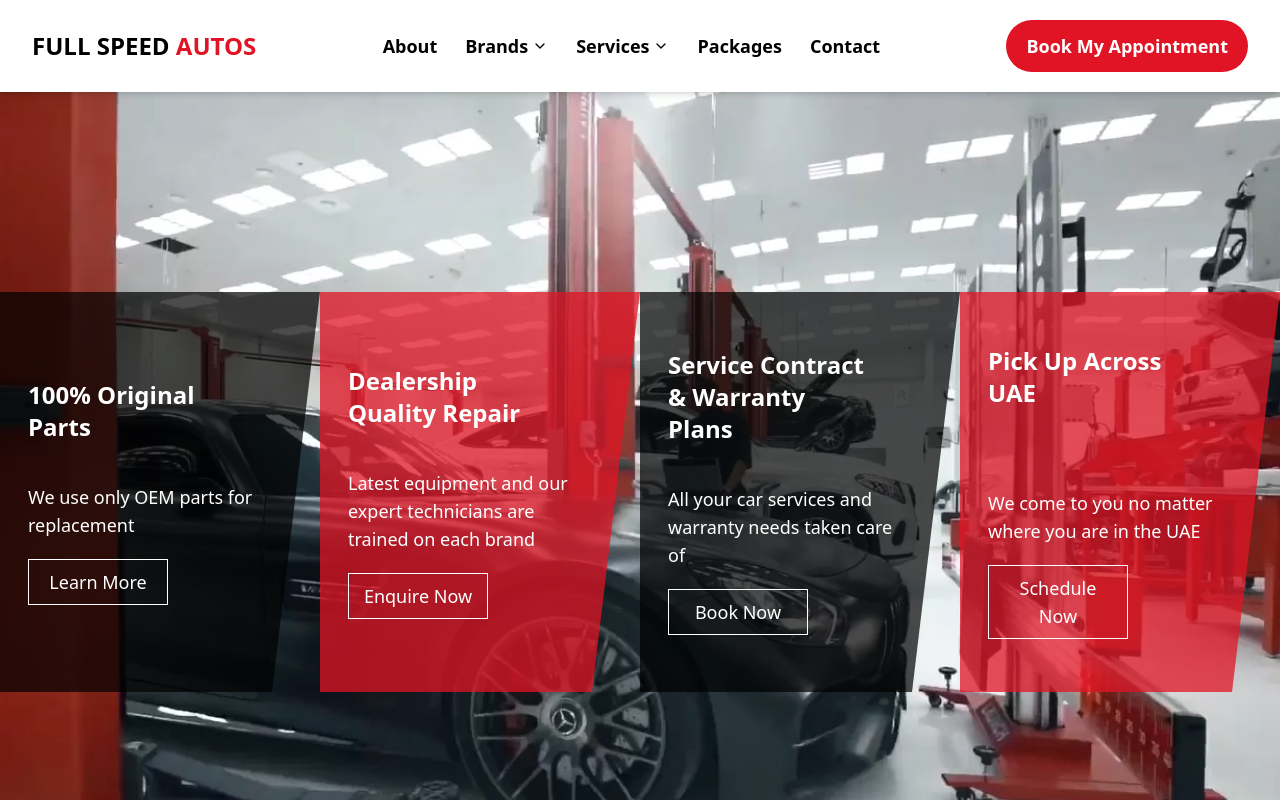
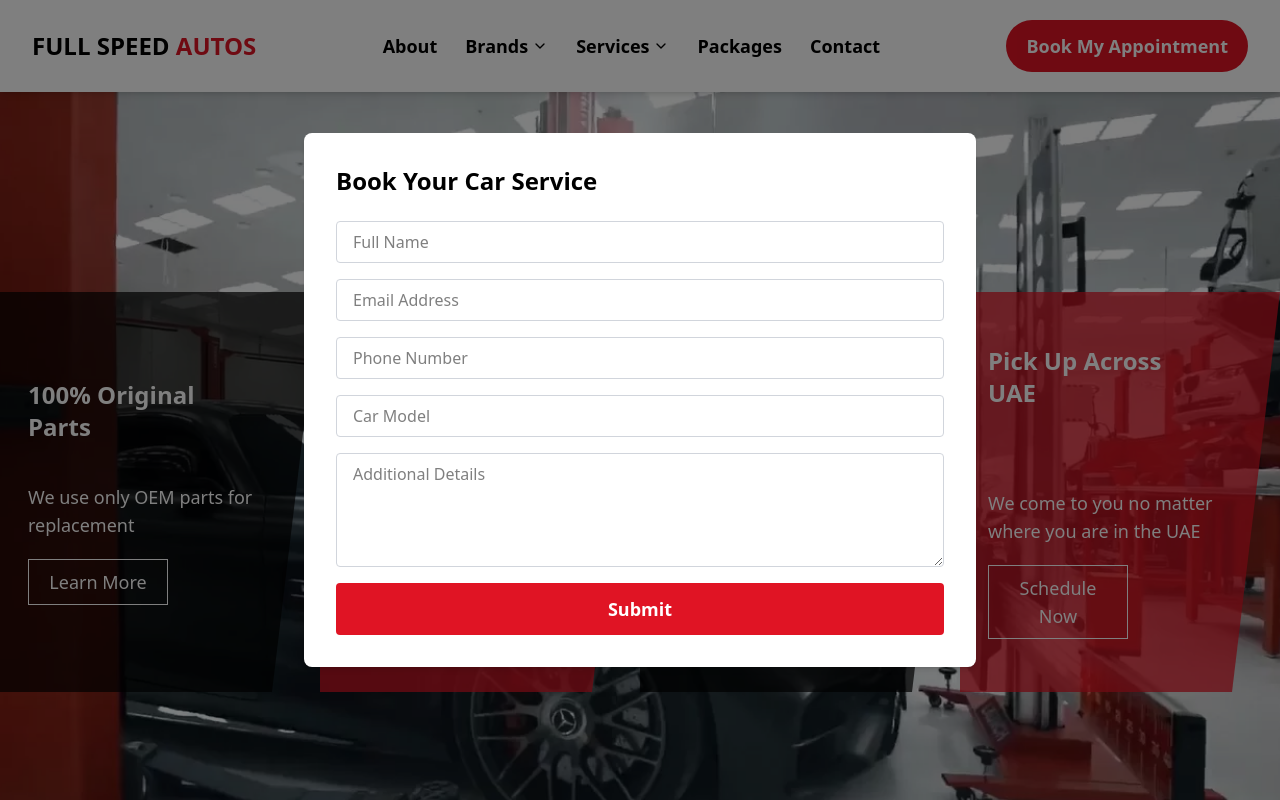
Before and after one commit to Vr7Rizwan/full-speed-auto, a Next.js app: page / in a window 1280 px wide. Both pictures are taken after a click on the button "Book My Appointment". Shown: the top 800 px of the page. Built offline with nearby package versions, Linux system fonts and the light colour scheme.

Commit message:
add form pop up

```diff
--- a/app/components/ContactBtn.tsx
+++ b/app/components/ContactBtn.tsx
@@ -1,5 +1,7 @@
 "use client";
-import React, { useState } from "react";
+import React, { useState, useEffect } from "react";
+import { createPortal } from "react-dom";
+import Form from "./Form";
 
 function ContactBtn({
   text,
@@ -11,11 +13,19 @@ function ContactBtn({
   setMobileMenuOpen?: React.Dispatch<React.SetStateAction<boolean>>;
 }) {
   const [formPopup, setFormPopup] = useState<boolean>(false);
-  return setMobileMenuOpen ? (
+  const [mounted, setMounted] = useState(false);
+
+  useEffect(() => {
+    setMounted(true);
+    return () => setMounted(false);
+  }, []);
+
+  return (
+    <>
       <section>
         <button
           onClick={() => {
-          setMobileMenuOpen(false);
+            if (setMobileMenuOpen) setMobileMenuOpen(false);
             setFormPopup(true);
           }}
           className={classes}
@@ -23,12 +33,23 @@ function ContactBtn({
           {text}
         </button>
       </section>
-  ) : (
-    <section>
-      <button onClick={() => setFormPopup(true)} className={classes}>
-        {text}
-      </button>
-    </section>
+      {mounted &&
+        formPopup &&
+        createPortal(
+          <div
+            className="fixed w-full h-full inset-0 bg-black/50 z-[9999] flex justify-center items-center p-4"
+            onClick={() => setFormPopup(false)}
+          >
+            <div
+              onClick={(e) => e.stopPropagation()}
+              className="w-full max-w-2xl"
+            >
+              <Form widthAfterMD="w-full" />
+            </div>
+          </div>,
+          document.body
+        )}
+    </>
   );
 }
 
--- a/app/components/Form.tsx
+++ b/app/components/Form.tsx
@@ -1,8 +1,6 @@
-import React from 'react'
-
-function Form() {
+function Form({widthAfterMD}:{widthAfterMD?:string}) {
   return (
-    <div className="w-full md:w-1/2 bg-primary p-6 sm:p-8 rounded-lg shadow-md">
+    <div className={`w-full md:${widthAfterMD || "w-1/2"} bg-primary p-6 sm:p-8 rounded-lg shadow-md`}>
                 <h2 className="subHeading font-bold mb-6 text-txtColor">
                     Book Your Car Service
                 </h2>
--- a/app/components/Navbar.tsx
+++ b/app/components/Navbar.tsx
@@ -87,9 +87,7 @@ const Navbar: React.FC = () => {
 
         {/* Desktop Button */}
         <div className="hidden lg:block">
-          <button className="cursor-pointer normalText font-semibold bg-secondary text-primary px-5 py-3 rounded-full">
-            Book My Appointment
-          </button>
+          <ContactBtn text="Book My Appointment" classes="cursor-pointer normalText font-semibold bg-secondary text-primary px-5 py-3 rounded-full" />
         </div>
 
         {/* Mobile Hamburger */}
--- a/app/globals.css
+++ b/app/globals.css
@@ -3,6 +3,7 @@
 @theme {
   --color-primary: #ffffff;
   --color-secondary: #e01424;
+  /* --color-secondary: #ffbf00; */
   --color-txtColor: #000000;
 }
 
@@ -15,6 +16,6 @@
 .normalText {
   @apply text-sm md:text-lg;
 }
-.summary::marker{
-  display:none;
+.summary::marker {
+  display: none;
 }
```
Lines whose indentation alone changed are shown as unchanged.
